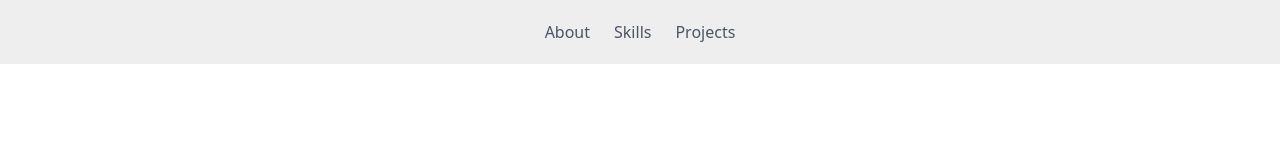
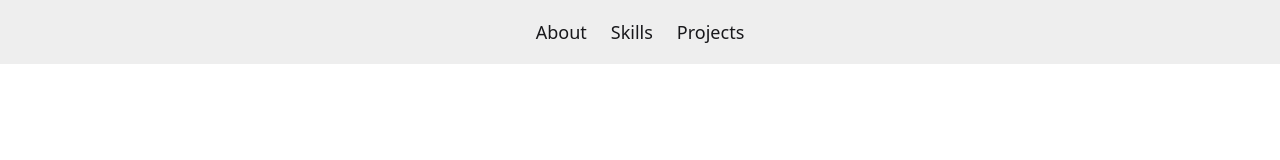
Before and after one commit to Dav0M/portfolio, a React (Vite) app: page / in a window 1280 px wide. Shown: the top 160 px of the page. Built offline with nearby package versions, Linux system fonts and the light colour scheme.

Commit message:
nav text color and size

```diff
--- a/src/sections/Nav.jsx
+++ b/src/sections/Nav.jsx
@@ -23,7 +23,7 @@ const Nav = () => {
           <a
             key={section.id}
             href={`#${section.id}`}
-            className='text-gray-600 transition-colors duration-300 hover:text-blue-600'
+            className='text-base text-lg transition-colors duration-300 hover:text-blue-600'
           >
             {section.title}
           </a>
```
